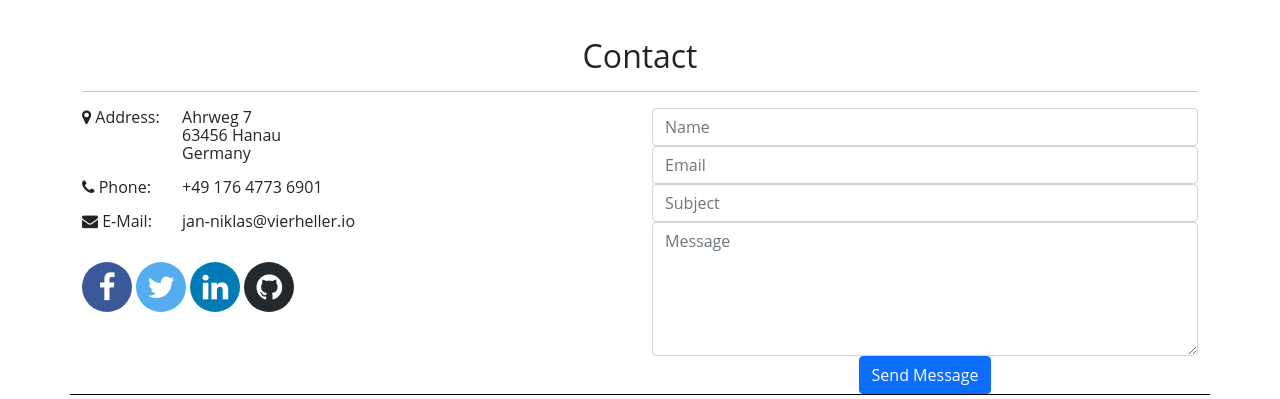
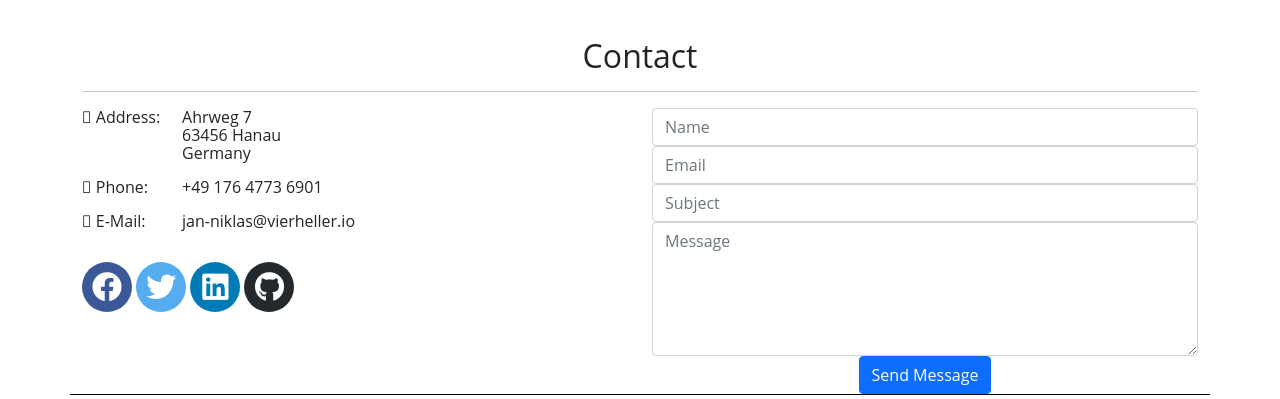
Before and after one commit to Vierheller/vierheller.tech, a PHP site: page / in a window 1280 px wide. Shown: the part 1356-1755 px from the top of the page. Run offline with PHP 8.4, Linux system fonts and the light colour scheme; style sheets or scripts are compiled from the project's sources; some libraries are stand-ins or nearby versions.

Commit message:
sass font asesome import

```diff
--- a/index.html
+++ b/index.html
@@ -5,7 +5,6 @@
         <meta charset="utf-8">
         <meta name="viewport" content="width=device-width, initial-scale=1">
         <link rel="stylesheet" href="css/style.css">
-        <link rel="stylesheet" href="css/lib/font-awesome/css/font-awesome.min.css">
     </head>
     <body>
         <section id="navWrap">
@@ -206,16 +205,16 @@
 
                     <ul class="social-media-buttons">
                         <li>
-                            <a href="#" class="fa fa-facebook"></a>
+                            <a href="#" class="fab fa-facebook"></a>
                         </li>
                         <li>
-                            <a href="#" class="fa fa-twitter"></a>
+                            <a href="#" class="fab fa-twitter"></a>
                         </li>
                         <li>
-                            <a href="#" class="fa fa-linkedin"></a>
+                            <a href="#" class="fab fa-linkedin"></a>
                         </li>
                         <li>
-                            <a href="#" class="fa fa-github"></a>
+                            <a href="#" class="fab fa-github"></a>
                         </li>
                     </ul>
 
--- a/package.json
+++ b/package.json
@@ -24,12 +24,16 @@
   },
   "homepage": "https://github.com/Vierheller/Professional-Website#readme",
   "dependencies": {
+    "@fortawesome/fontawesome-free": "^5.15.4",
     "bootstrap": "^5.1.0",
     "dart-sass": "^1.25.0",
     "node-livereload": "^0.6.0",
     "sass": "^1.37.5"
   },
   "devDependencies": {
+    "@fortawesome/free-brands-svg-icons": "^5.15.4",
+    "@fortawesome/free-regular-svg-icons": "^5.15.4",
+    "@fortawesome/free-solid-svg-icons": "^5.15.4",
     "npm-run-all": "^4.1.5"
   }
 }
--- a/scss/style.scss
+++ b/scss/style.scss
@@ -1,6 +1,10 @@
 @import "../node_modules/bootstrap/scss/bootstrap";
 
+$fa-font-path: "../node_modules/@fortawesome/fontawesome-free/webfonts" !default;
 
+@import "../node_modules/@fortawesome/fontawesome-free/scss/fontawesome.scss";
+@import "../node_modules/@fortawesome/fontawesome-free/scss/regular.scss";
+@import "../node_modules/@fortawesome/fontawesome-free/scss/brands.scss";
 
 html body {
   box-sizing: border-box;
@@ -148,7 +152,7 @@ section#section-header > div.header-container h3 {
   margin-top: 16px;
   text-align: center;
 /* Style all font awesome icons */
-/* Add a hover effect if you want */
+/* Add a hover effect if you wan$fa-font-path: "~@fortawesome/fontawesome-free/webfonts";t */
 /* Set a specific color for each brand */
 /* Facebook */
 /* Twitter */
@@ -158,7 +162,7 @@ section#section-header > div.header-container h3 {
   width: 30px;
   margin: 0 8px 0 8px;
 }
-.social-media-buttons .fa {
+.social-media-buttons .fab {
   padding: 10px;
   font-size: 30px;
   width: 50px;
@@ -167,7 +171,7 @@ section#section-header > div.header-container h3 {
   text-decoration: none;
   border-radius: 50%;
 }
-.social-media-buttons .fa:hover {
+.social-media-buttons .fab:hover {
   opacity: 0.7;
 }
 .social-media-buttons .fa-facebook {
```
Also changed, not shown: package-lock.json.
